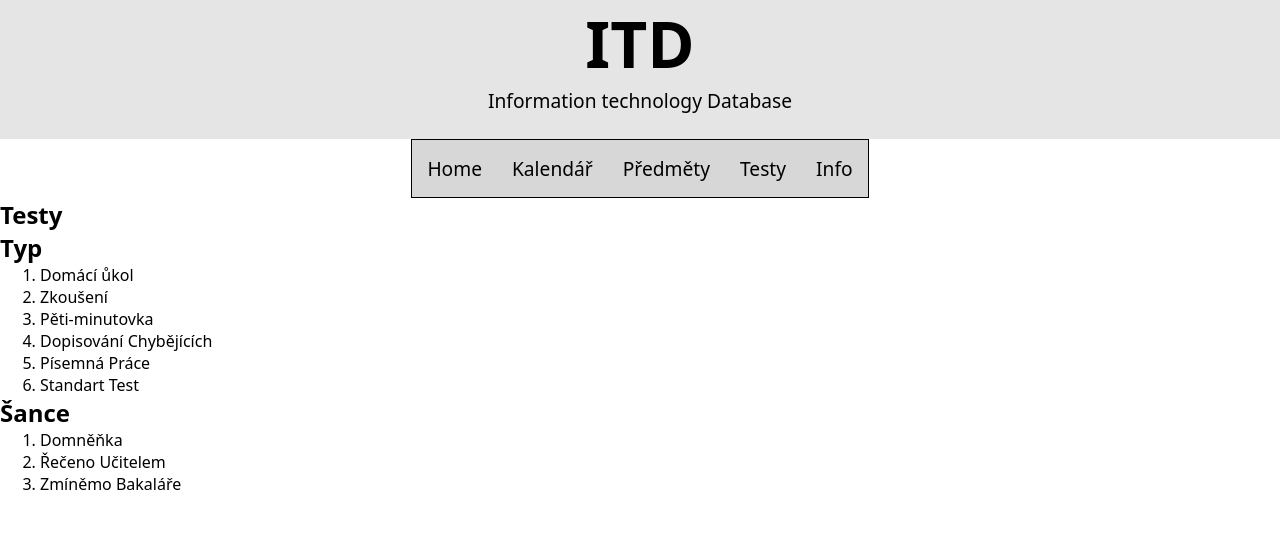
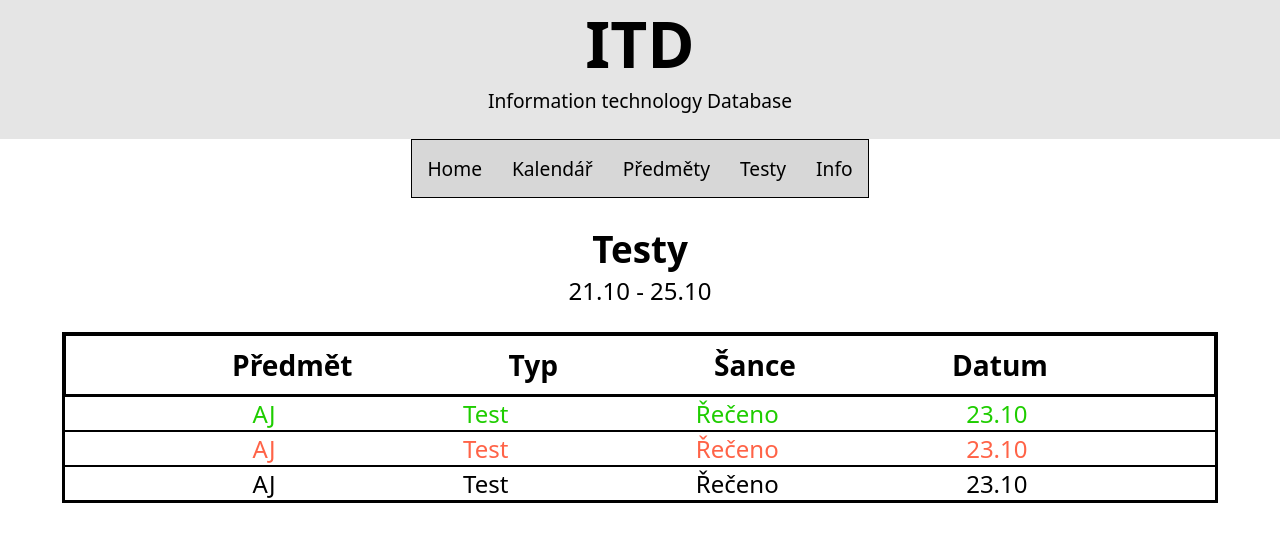
Before and after one commit to HyproVex/ITD, a plain HTML site: page Tests.html in a window 1280 px wide. Drawn offline with Linux system fonts and the light colour scheme.

Commit message:
Alpha Test 3
TESTS UPDATE

```diff
--- a/Style/info_style.css
+++ b/Style/info_style.css
@@ -3,7 +3,7 @@
 /* Nadpis stránky */
 
 #nadpis{
-    font-size: 2.2em;
+    font-size: 2.3em;
     text-align: center;
     margin-top: 2%;
     margin-bottom: 2%;
@@ -33,7 +33,7 @@
 .popis{
     border: 2px solid black;
     width: 100%;
-    height: 100px;
+    height: auto;
 }
 
 /* Aktualizace */
@@ -42,7 +42,7 @@
 .Aktualizace{
     border: 2px solid black;
     width: 100%;
-    height: 100px;
+    height: auto;
 }
 
 
@@ -52,7 +52,7 @@
 .Kontakt{
     border: 2px solid black;
     width: 100%;
-    height: 100px;
+    height: auto;
 }
 
 /* Update */
@@ -60,5 +60,5 @@
 .Update{
     border: 2px solid black;
     width: 100%;
-    height: 100px;
+    height: auto;
 }
--- a/Style/subjects_style.css
+++ b/Style/subjects_style.css
@@ -8,7 +8,7 @@
 /* Nadpis stránky */
 
 #nadpis{
-    font-size: 2.2em;
+    font-size: 2.3em;
     text-align: center;
     margin-top: 2%;
     margin-bottom: 2%;
@@ -40,7 +40,6 @@
 
 .Zápisky{
     border: 3px solid black;
-    border-radius: 0%;
     width: 300px;
     height: 300px;
 }
@@ -57,7 +56,6 @@
 
 .I_Skupina{
     border: 3px solid black;
-    border-radius: 0%;
     width: 300px;
     height: 300px;
 }
--- /dev/null
+++ b/Style/tests_style.css
@@ -0,0 +1,54 @@
+
+/* Napis Stránky */
+
+#nadpis{
+    font-size: 2.3em;
+    text-align: center;
+    margin-top: 2%;
+}
+
+#Week{
+    font-size: 1.5em;
+    text-align: center;
+    margin-bottom: 2%;
+}
+
+/* New / Done */
+
+#New{
+    color: tomato
+}
+#Done{
+    color: rgb(31, 205, 0);
+}
+
+/* Obsah stránky */
+
+.Tests{
+    border: 2px solid black;
+    font-size: 1.5em;
+    display: flex;
+    flex-direction: column;
+    justify-content: space-evenly;
+    width: 90%;
+    height: auto;
+    margin: auto;
+}
+
+/* Style pro testy */
+
+.Kategorie{
+    display: flex;
+    justify-content: space-evenly;
+    border: 1px solid black;
+}
+
+/* Style pro Předmět/Typ/Šance/Datum */
+
+#Kategorie_Big{
+    display: flex;
+    justify-content: space-evenly;
+    border: 2px solid black;
+    padding: 10px;
+
+}
--- a/Tests.html
+++ b/Tests.html
@@ -2,7 +2,7 @@
 <html lang="en">
 <head>
     <meta charset="UTF-8">
-    <link rel="stylesheet" href="Style/index_style.css">
+    <link rel="stylesheet" href="Style/tests_style.css">
     <link rel="stylesheet" href="Style/all_style.css">
     <title> Information technology Database </title>
 </head>
@@ -25,7 +25,58 @@
         </ul>
     </div>
 
-    <h2> Testy </h2>
+    <h2 id="nadpis"> Testy </h2>
+    <div id="Week"> 21.10 - 25.10 </div>
+
+    <div class="Tests">
+
+        <div class="Kategorie" id="Kategorie_Big">
+
+            <h3> Předmět </h3>
+            <h3> Typ </h3>
+            <h3> Šance </h3>
+            <h3> Datum </h3>
+
+        </div>
+
+        <!-- Testy -->
+
+        <div class="Kategorie" id="Done">
+
+            <p> AJ </p>
+            <p> Test </p>
+            <p> Řečeno </p>
+            <p> 23.10 </p>
+
+        </div>
+
+        <div class="Kategorie" id="New">
+
+            <p> AJ </p>
+            <p> Test </p>
+            <p> Řečeno </p>
+            <p> 23.10 </p>
+
+        </div>
+
+        <div class="Kategorie">
+
+            <p> AJ </p>
+            <p> Test </p>
+            <p> Řečeno </p>
+            <p> 23.10 </p>
+
+        </div>
+
+
+
+    </div>
+
+
+    <!-- Vysvětlivky -->
+
+    <!---
+
     <h2>Typ</h2>
             <ol>
                 <li>Domácí ůkol</li>
@@ -33,15 +84,22 @@
                 <li>Pěti-minutovka</li>
                 <li>Dopisování Chybějících</li>
                 <li>Písemná Práce</li>
-        <li>Standart Test</li>
+                <li>Test</li>
             </ol>
+
+        </div>
+
+
+        <div class="Propability">
 
             <h2>Šance</h2>
             <ol>
                 <li>Domněňka</li>
-        <li>Řečeno Učitelem</li>
-        <li>Zmíněmo Bakaláře</li>
+                <li>Učitel</li>
+                <li>Bakaláře</li>
             </ol>
+
+    -->
 
 </body>
 </html>
```
Lines whose indentation alone changed are shown as unchanged.
